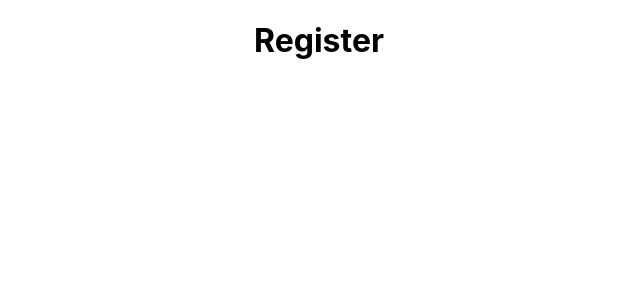
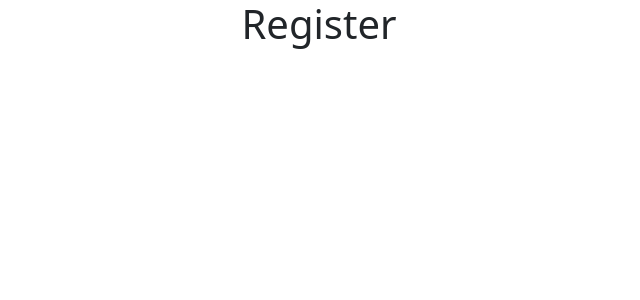
Before and after one commit to gabrielCouto26/agenda-aulas-frontend, a React (Create React App) app: page / in a window 1280 px wide. Shown: the top 300 px of the page, without its empty margins (321-961 px from the left). Built offline with nearby package versions, Linux system fonts and the light colour scheme.

Commit message:
adiciona container

```diff
--- a/src/App.js
+++ b/src/App.js
@@ -1,11 +1,14 @@
 import './App.css';
+import 'bootstrap/dist/css/bootstrap.min.css';
 import routes from './routes';
 import { BrowserRouter, Route, Routes } from "react-router-dom";
 import Register from "./views/register";
+import { Container } from 'react-bootstrap';
 
 function App() {
   return (
     <div className="App">
+      <Container>
         <BrowserRouter>
           <Routes>
             <Route path="/">
@@ -22,6 +25,7 @@ function App() {
             </Route>
           </Routes>
         </BrowserRouter>
+      </Container>
     </div>
   );
 }
```
Lines whose indentation alone changed are shown as unchanged.
